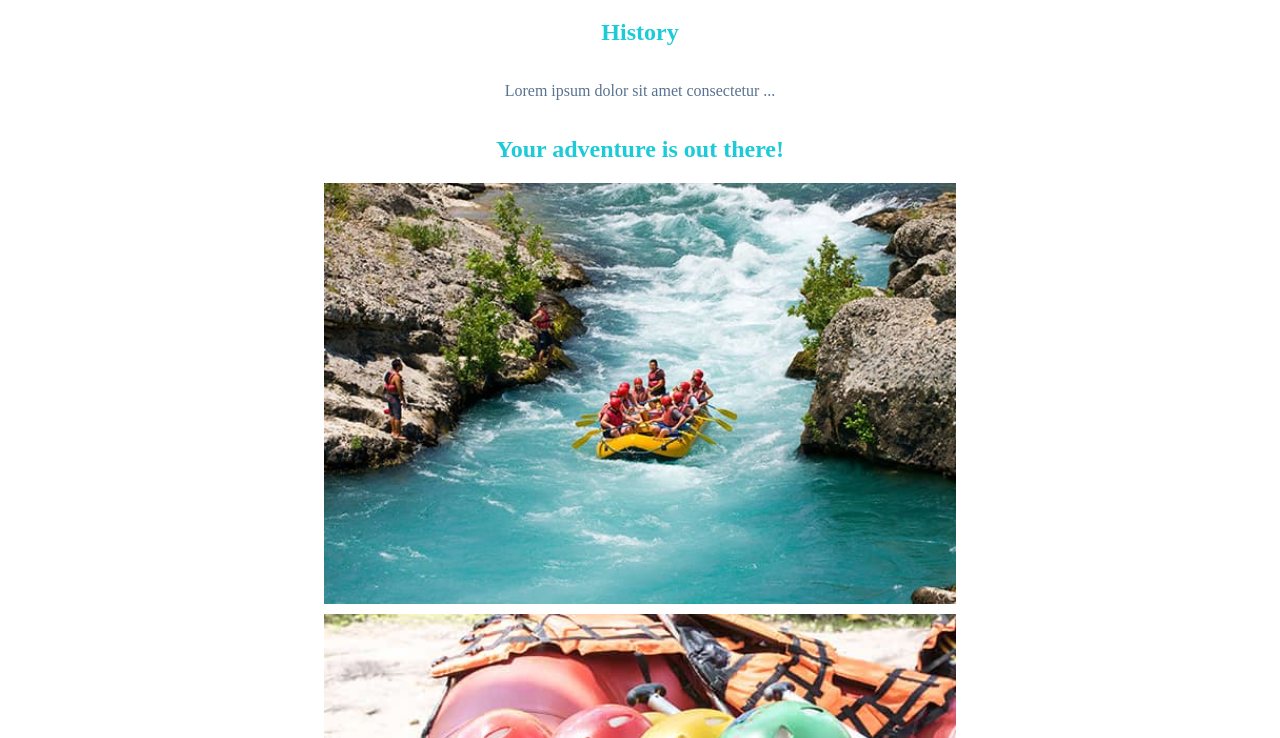
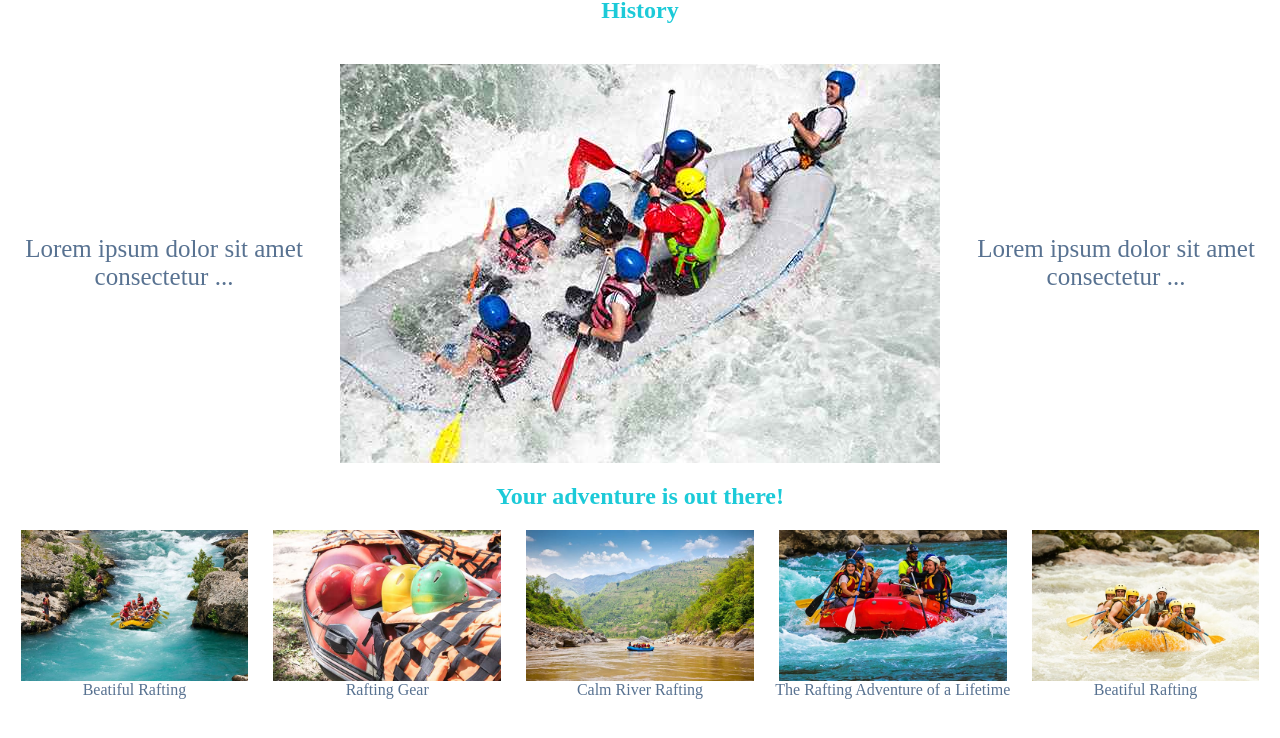
Before and after one commit to owenmeredith12/wdd130, a plain HTML site: page wwr/about.html in a window 1280 px wide. Shown: the part 911-1649 px from the top of the page. Drawn offline with Linux system fonts and the light colour scheme; a web font is replaced by a local one.

Commit message:
this weeks stuff

```diff
--- a/wwr/about.html
+++ b/wwr/about.html
@@ -35,18 +35,25 @@
                 </article>
             </div>
 
-            <section>
+            <section class="history">
                 <h2>History</h2>
+                <p>Lorem ipsum dolor sit amet consectetur ...</p>
+                <img src="images/rafting6.jpg">
                 <p>Lorem ipsum dolor sit amet consectetur ...</p>
             </section>
 
-            <section>
+            <section class="adventure">
                 <h2>Your adventure is out there!</h2>
                 <img src="images/rafting1.jpg" alt="rafting image 1">
+                <p class="item1">Beatiful Rafting</p>
                 <img src="images/rafting2.jpg" alt="rafting image 2">
+                <p class="item2">Rafting Gear</p>
                 <img src="images/rafting3.jpg" alt="rafting image 3">
+                <p class="item3">Calm River Rafting</p>
                 <img src="images/rafting4.jpg" alt="rafting image 4">
+                <p class="item4">The Rafting Adventure of a Lifetime</p>
                 <img src="images/rafting5.jpg" alt="rafting image 5">
+                <p class="item5">Beatiful Rafting</p>
             </section>
         </main>
 
--- a/wwr/styles/rafting.css
+++ b/wwr/styles/rafting.css
@@ -5,6 +5,102 @@
     --accent2-color: #2f97c1;
 }
 
+header{
+    display: grid;
+    grid-template-columns: 2fr auto;
+    align-items: center;
+    padding-right: 20%;
+    padding-left: 20%;
+}
+
+
+header img{
+    height: auto;
+
+}
+
+header nav{
+    display: flex;
+}
+
+header nav a{
+    padding: 10px;
+    border: 1px;
+    border-right: solid;
+    font-family: delius;
+    text-decoration: none;
+}
+
+.history {
+    display: grid;
+    grid-template-columns: 1fr auto 1fr;
+    align-items: center;
+    gap: 20px;
+    text-align: center;
+}
+
+.history img {
+    width: 100%;
+    height: 100%;
+    display: block;
+    margin: 0 auto;
+}
+
+.history p {
+    margin: 0;
+    font-size: 25px;
+}
+
+.history h2 {
+    grid-column: 1 / -1;
+    text-align: center;
+}
+
+.adventure{
+    display: grid;
+    grid-template-columns: repeat(5,1fr);
+}
+
+.adventure img {
+    width: 90%;
+    height: 100%;
+    display: block;
+    margin: 0 auto;
+    grid-row: 2;
+}
+
+.adventure p {
+    display: block;
+    margin: 0 auto;
+
+}
+
+.adventure h2{
+    grid-column: 1/-1;
+    text-align: center;
+    grid-row: 1;
+}
+
+.history .item1{
+    grid-column: 1;
+    grid-row: 2;
+}
+
+.item2{
+    grid-column: 2;
+}
+
+.item3{
+    grid-column: 3;
+}
+
+.item4{
+    grid-column: 4;
+}
+
+.item5{
+    grid-column: 5;
+}
 
 h1{
     font-family: 'boldonse';
@@ -81,6 +177,15 @@ section img {
     width: 30%;
 }
 
+
+
 .hero article p{
     margin: auto;
 }
+
+
+footer{
+    display: flex;
+    justify-content: center;
+    padding-top: 45px;
+}
```
Also changed, not shown: index.html (+1 -1 lines), wwr/images/rafting6.jpg (added).
